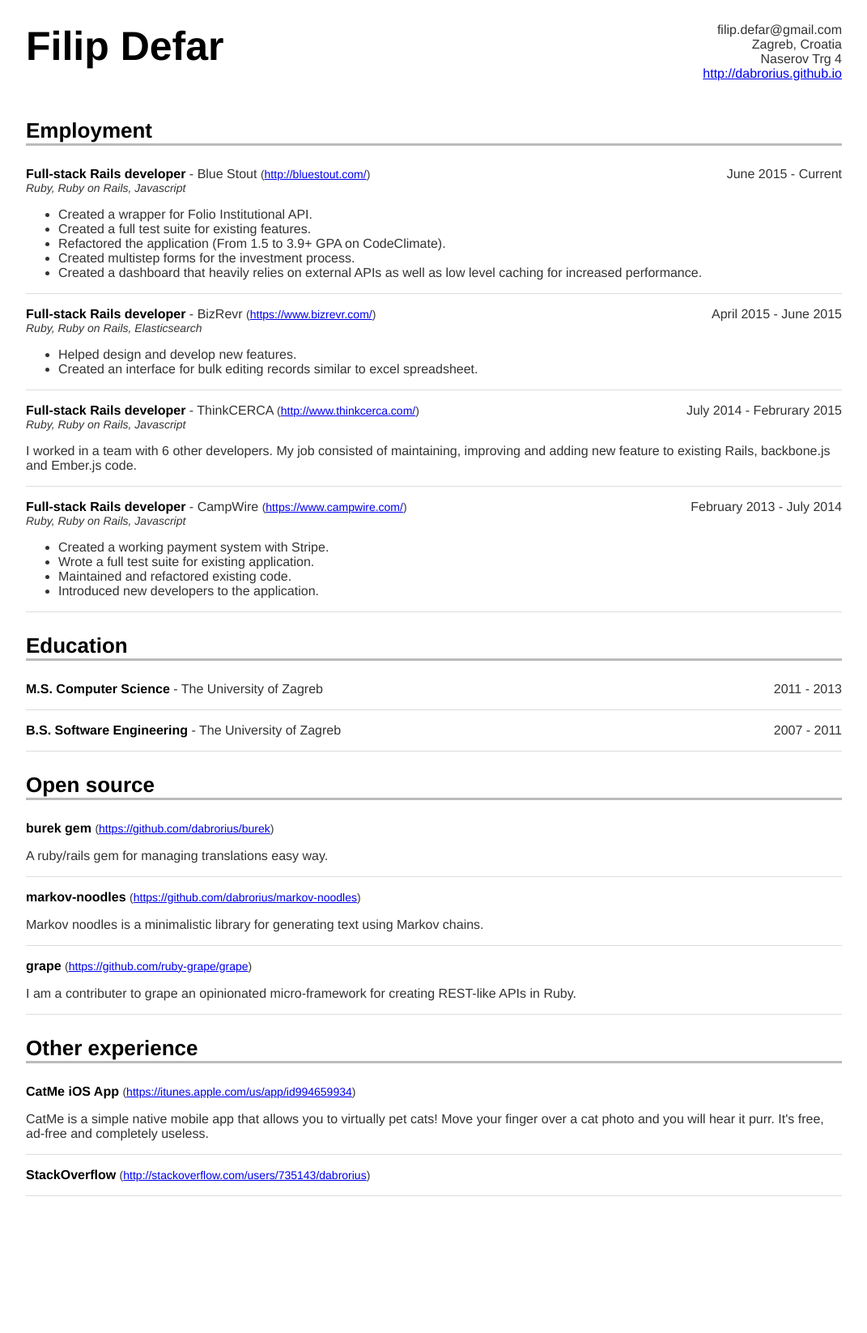
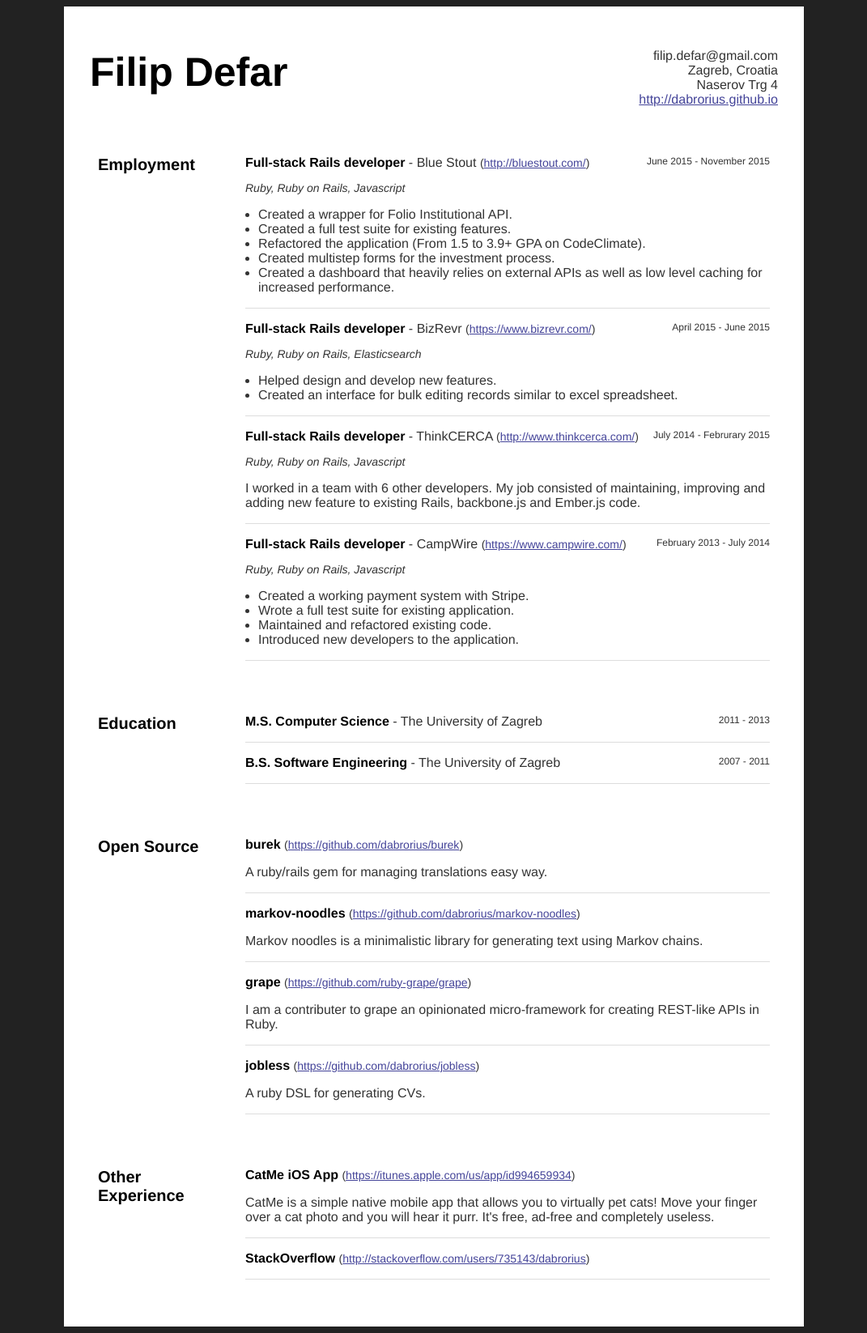
Before and after one commit to dabrorius/dabrorius.github.io, a Jekyll site: the page cv.html, which Jekyll copies as it is, in a window 1280 px wide. Shown: the whole page at 81% size, without its empty margins (104-1175 px from the left). Built offline with Jekyll 4.4.1, drawn with Linux system fonts in a browser that asks for light colours; before the commit the page ends 1581 px from its top, so only the background shows below that.

Commit message:
Updated cv

```diff
--- a/cv.html
+++ b/cv.html
@@ -1,10 +1,17 @@
 <html>
   <head>
     <title>CV</title>
+    <meta charset="utf-8">
     <style>
       @media screen {
+  #base {
+    margin-left: auto;
+    margin-right: auto;
+    max-width: 850px;
+    background-color: #fff;
+  }
   body {
-          padding: 0 10% 5em;
+    background-color: #222;
   }
 }
 body {
@@ -21,19 +28,27 @@
   margin-top: 20px;
 }
 h3 {
-        border-bottom: 3px solid #bbb;
-        font-size: 26px;
-        margin-top: 3em 0 0.25em 0;
+  font-size: 20px;
+  margin-top: 0;
+}
+a, a:active, a:link, a:hover, a:visited {
+  color: #444499;
+}
+ul {
+  padding-left: 1em;
+}
+#base {
+  padding: 2em;
 }
 .technologies {
   font-size: 14px;
   font-style: italic;
-        margin-top: 0;
 }
 .time-span {
   position: absolute;
   right: 0;
   top: 0;
+  font-size: 12px;
 }
 .item {
   border-bottom: 1px solid #ddd;
@@ -48,9 +63,27 @@
   margin-top: 20px;
   text-align: right;
 }
+.flexbox {
+	display: -ms-flex;
+	display: -webkit-flex;
+	display: flex;
+  margin-top: 20px;
+  padding-top: 10px;
+}
+.group-title {
+	width: 20%;
+	padding: 10px;
+}
+.group {
+	width: 80%;
+	padding: 10px;
+}
+
+
     </style>
   </head>
   <body>
+    <div id="base">
       <h1>Filip Defar</h1>
       <div class="personal-info">
         filip.defar@gmail.com</br>
@@ -61,8 +94,11 @@
       <div style="clear:both;"></div>
 
 
+        <div class="flexbox employment">
+          <div class="group-title">
+            <h3> Employment </h3>
+          </div>
           <div class="group">
-        <h3> Employment </h3>
 
               <div class="item">
                 <b class="title">Full-stack Rails developer</b>
@@ -95,7 +131,7 @@
 
                 <div class="time-span">
                   June 2015
-               - Current
+                   - November 2015
                 </div>
               </div>
 
@@ -187,9 +223,13 @@
               </div>
 
           </div>
+        </div>
 
+        <div class="flexbox education">
+          <div class="group-title">
+            <h3> Education </h3>
+          </div>
           <div class="group">
-        <h3> Education </h3>
 
               <div class="item">
                 <b class="title">M.S. Computer Science</b>
@@ -226,12 +266,16 @@
               </div>
 
           </div>
+        </div>
 
+        <div class="flexbox open-source">
+          <div class="group-title">
+            <h3> Open Source </h3>
+          </div>
           <div class="group">
-        <h3> Open source </h3>
 
               <div class="item">
-            <b class="title">burek gem</b>
+                <b class="title">burek</b>
 
 
                   <span class="homepage">
@@ -293,10 +337,35 @@
                 </div>
               </div>
 
+              <div class="item">
+                <b class="title">jobless</b>
+
+
+                  <span class="homepage">
+                  (<a href="https://github.com/dabrorius/jobless">https://github.com/dabrorius/jobless</a>)
+                  </span>
+
+
+                <p>A ruby DSL for generating CVs.</p>
+
+                  <ul>
+
+                  </ul>
+
+                <div class="time-span">
+
+
+                </div>
               </div>
 
+          </div>
+        </div>
+
+        <div class="flexbox other-experience">
+          <div class="group-title">
+            <h3> Other Experience </h3>
+          </div>
           <div class="group">
-        <h3> Other experience </h3>
 
               <div class="item">
                 <b class="title">CatMe iOS App</b>
@@ -341,6 +410,8 @@
               </div>
 
           </div>
+        </div>
 
+    </div>
   </body>
 </html>
```
Lines whose indentation alone changed are shown as unchanged.
